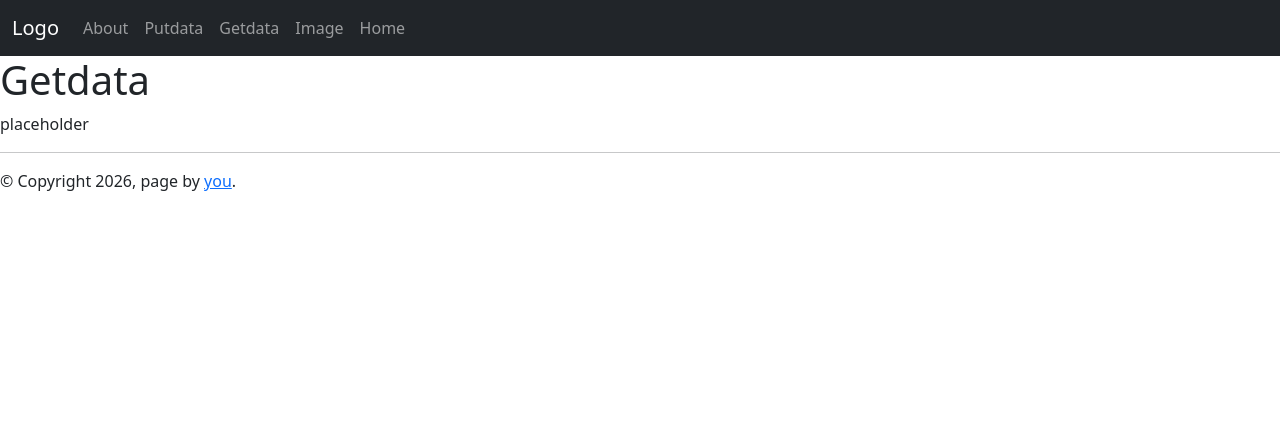
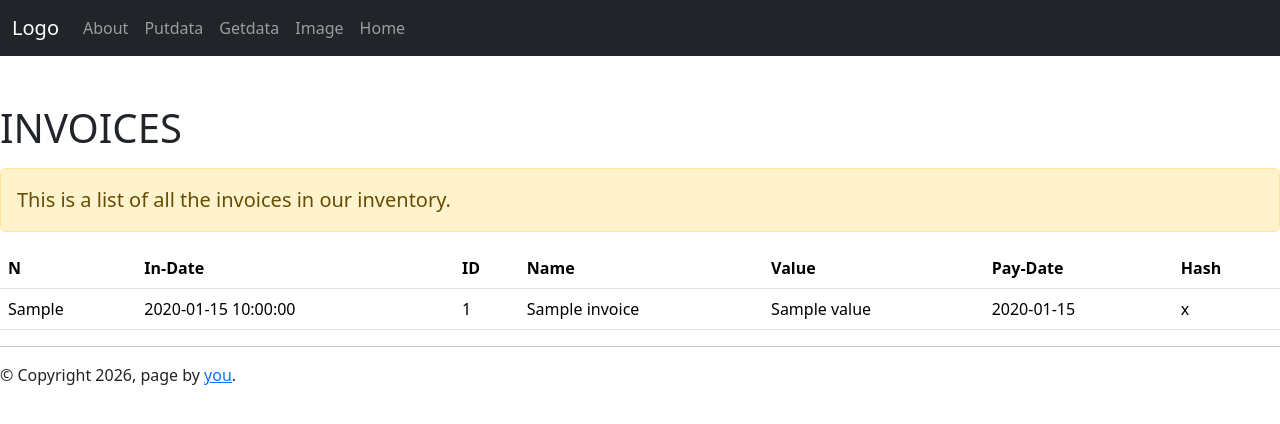
Before and after one commit to thkupy/myflaskapp, a Flask app: template templates/getdata.html in a window 1280 px wide. Shown: the top 424 px of the page. Run offline with Flask 3, Linux system fonts and the light colour scheme; the template is opened without the code that fills it: most values are stand-ins (such as "Sample title", 1, 10 or a date in 2020); some libraries are stand-ins or nearby versions.

Commit message:
getdata now outputs a nice bootstrap table

```diff
--- a/templates/getdata.html
+++ b/templates/getdata.html
@@ -1,6 +1,29 @@
 {% extends "baselayout.html" %}
 {% block title %}GETDATA{% endblock %}
 {% block content %}
-  <h1>Getdata</h1>
-  <p>placeholder</p>
+  <h1 class="pt-5 pb-2">INVOICES</h1>
+  <p class="lead alert alert-warning">This is a list of all the invoices in our inventory.</p>
+  <table class="table">
+  <tr>
+    <th>N</th>
+    <th>In-Date</th>
+    <th>ID</th>
+    <th>Name</th>
+    <th>Value</th>
+    <th>Pay-Date</th>
+    <th>Hash</th>
+  </tr>
+
+  {% for invoice in invoices %}
+  <tr>
+    <td>{{ invoice.N }}</td>
+    <td>{{ invoice.DATE }}</td>
+    <td>{{ invoice.ID }}</td>
+    <td>{{ invoice.NAME }}</td>
+    <td>{{ invoice.VALUE }}</td>
+    <td>{{ invoice.PAYDATE }}</td>
+    <td>{{ invoice.HASH }}</td>
+  </tr>
+  {% endfor %}
+  </table>
 {% endblock %}
```
Also changed, not shown: app2.py (+2 -12 lines), 1 other file.
